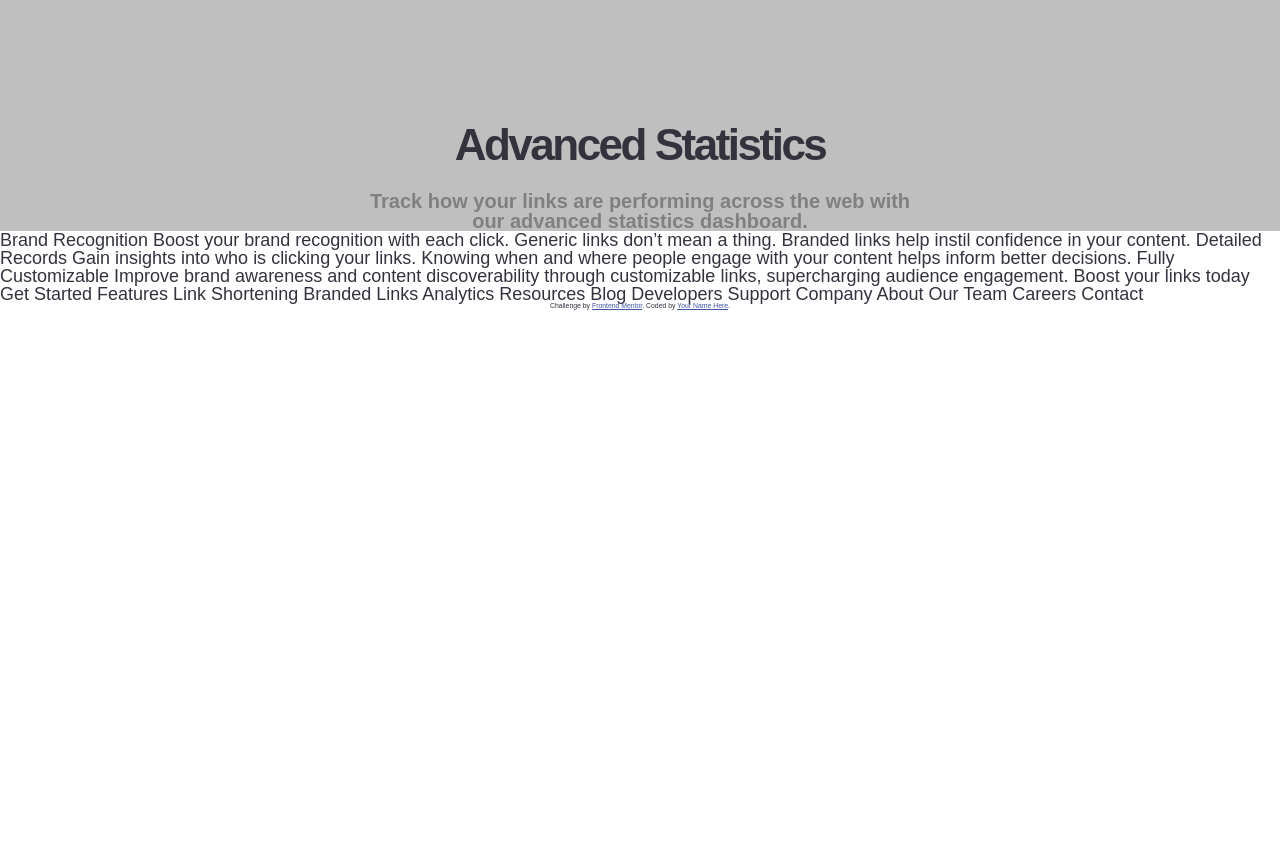
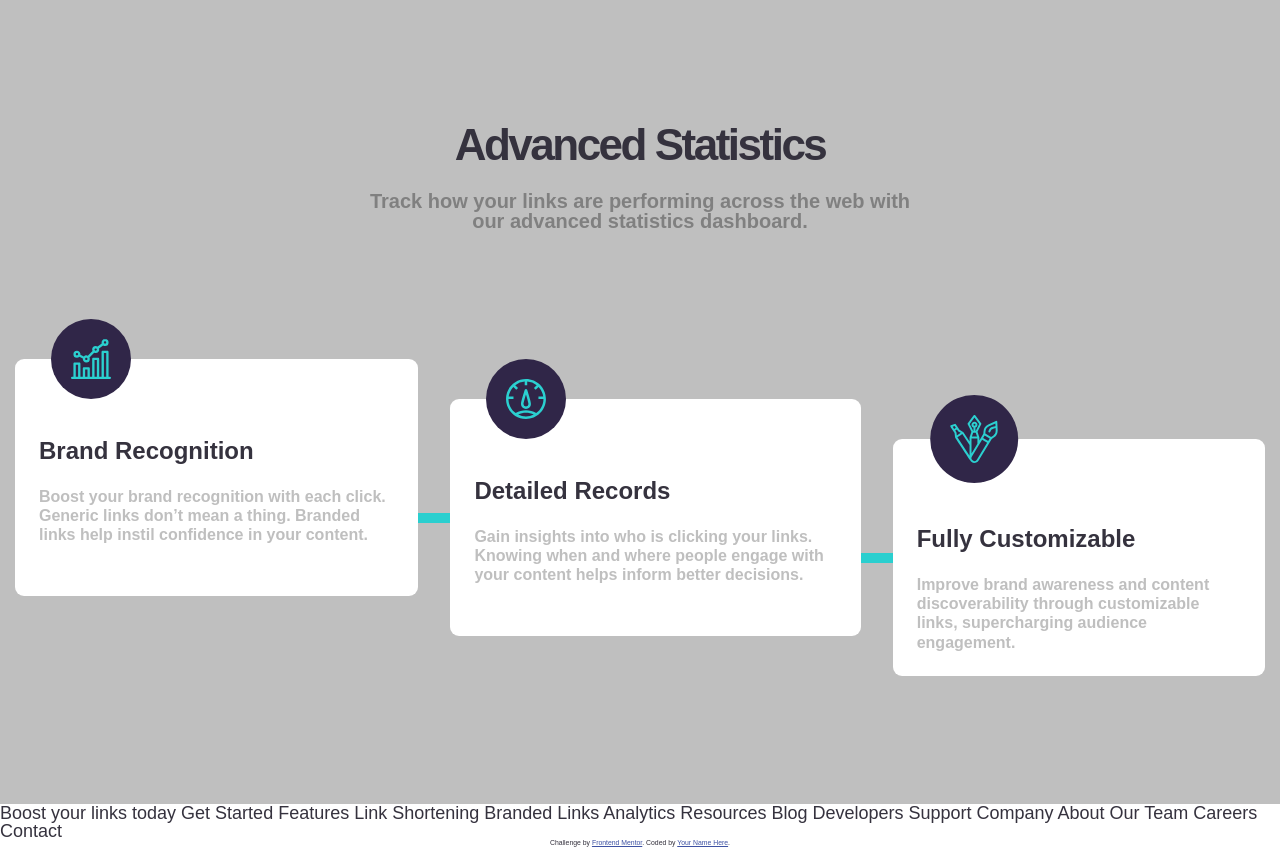
Before and after one commit to Mustafa-Mo7amed/shortly, a website: page index.html in a window 1280 px wide. Shown: the part 789-1636 px from the top of the page. Before the commit the page ends 1099 px from the top, so only its background shows below. Drawn offline with Linux system fonts and the light colour scheme.

Commit message:
feat(statistics-section): add card components in statistics section

```diff
--- a/css/app.css
+++ b/css/app.css
@@ -156,9 +156,10 @@
 
 .statistics-section {
 	background-color: var(--grey-1);
+	padding-bottom: 8rem;
 }
 
-.statistics-section .title {
+.statistics-section > .title {
 	font-size: 4.4rem;
 	font-weight: 900;
 	letter-spacing: -0.25rem;
@@ -175,3 +176,61 @@
 	color: #808080;
 	font-weight: 700;
 }
+
+.cards-container {
+	display: flex;
+	gap: 3.2rem;
+	margin: 12.8rem auto;
+	max-width: var(--default-container-width);
+}
+
+.card {
+	background-color: #fff;
+	border-radius: 9px;
+	padding: 0 2.4rem;
+	position: relative;
+}
+
+.card:nth-child(2) {
+	transform: translateY(4rem);
+}
+
+.card:nth-child(3) {
+	transform: translateY(8rem);
+}
+
+.card .icon {
+	display: flex;
+	align-items: center;
+	justify-content: center;
+	background-color: #302648;
+	width: fit-content;
+	height: fit-content;
+	padding: 2rem;
+	border-radius: 50%;
+	transform: translate(15%, -50%);
+}
+
+.card .title {
+	font-size: 2.4rem;
+	padding: 0;
+	margin-bottom: 2.4rem;
+}
+
+.card .description {
+	color: var(--grey-1);
+	font-size: 1.6rem;
+	font-weight: 700;
+	line-height: 1.2;
+	margin-bottom: 2.4rem;
+}
+
+.card .separator {
+	background-color: #2acfcf;
+	width: 3.2rem;
+	height: 1rem;
+	position: absolute;
+	right: 0;
+	top: 65%;
+	transform: translateX(100%);
+}
--- a/index.html
+++ b/index.html
@@ -84,18 +84,52 @@
       </section>
       <section class="statistics-section">
         <h2 class="title">Advanced Statistics</h2>
-        <p class="text">Track how your links are performing across the web with our advanced statistics dashboard.</p>
+        <p class="text">
+          Track how your links are performing across the web with our advanced
+          statistics dashboard.
+        </p>
+        <div class="cards-container">
+          <div class="card">
+            <div class="icon">
+              <img src="assets/icons/icon-brand-recognition.svg" alt="" />
+            </div>
+            <h3 class="title">Brand Recognition</h3>
+            <p class="description">
+              Boost your brand recognition with each click. Generic links don’t
+              mean a thing. Branded links help instil confidence in your
+              content.
+            </p>
+            <div class="separator"></div>
+          </div>
+          <div class="card">
+            <div class="icon">
+              <img src="assets/icons/icon-detailed-records.svg" alt="" />
+            </div>
+            <h3 class="title">Detailed Records</h3>
+            <p class="description">
+              Gain insights into who is clicking your links. Knowing when and
+              where people engage with your content helps inform better
+              decisions.
+            </p>
+            <div class="separator"></div>
+          </div>
+          <div class="card">
+            <div class="icon">
+              <img src="assets/icons/icon-fully-customizable.svg" alt="" />
+            </div>
+            <h3 class="title">Fully Customizable</h3>
+            <p class="description">
+              Improve brand awareness and content discoverability through
+              customizable links, supercharging audience engagement.
+            </p>
+          </div>
+        </div>
       </section>
     </main>
-     Brand Recognition Boost your brand
-    recognition with each click. Generic links don’t mean a thing. Branded links
-    help instil confidence in your content. Detailed Records Gain insights into
-    who is clicking your links. Knowing when and where people engage with your
-    content helps inform better decisions. Fully Customizable Improve brand
-    awareness and content discoverability through customizable links,
-    supercharging audience engagement. Boost your links today Get Started
-    Features Link Shortening Branded Links Analytics Resources Blog Developers
-    Support Company About Our Team Careers Contact
+
+    Boost your links today Get Started Features Link Shortening Branded Links
+    Analytics Resources Blog Developers Support Company About Our Team Careers
+    Contact
 
     <footer class="attribution">
       Challenge by
```
Also changed, not shown: assets/icons/icon-brand-recognition.svg (added), assets/icons/icon-detailed-records.svg (added), assets/icons/icon-fully-customizable.svg (added).
